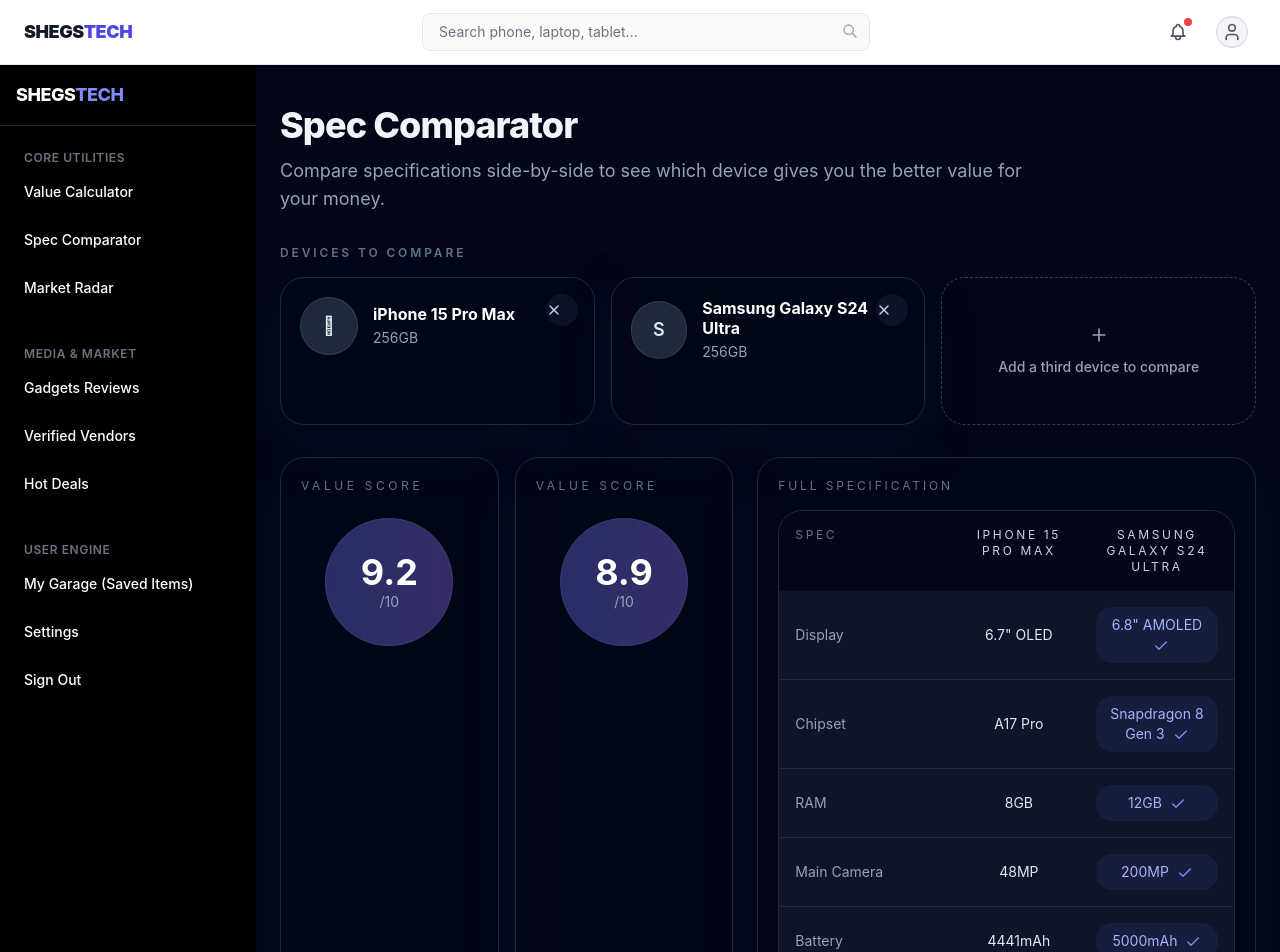
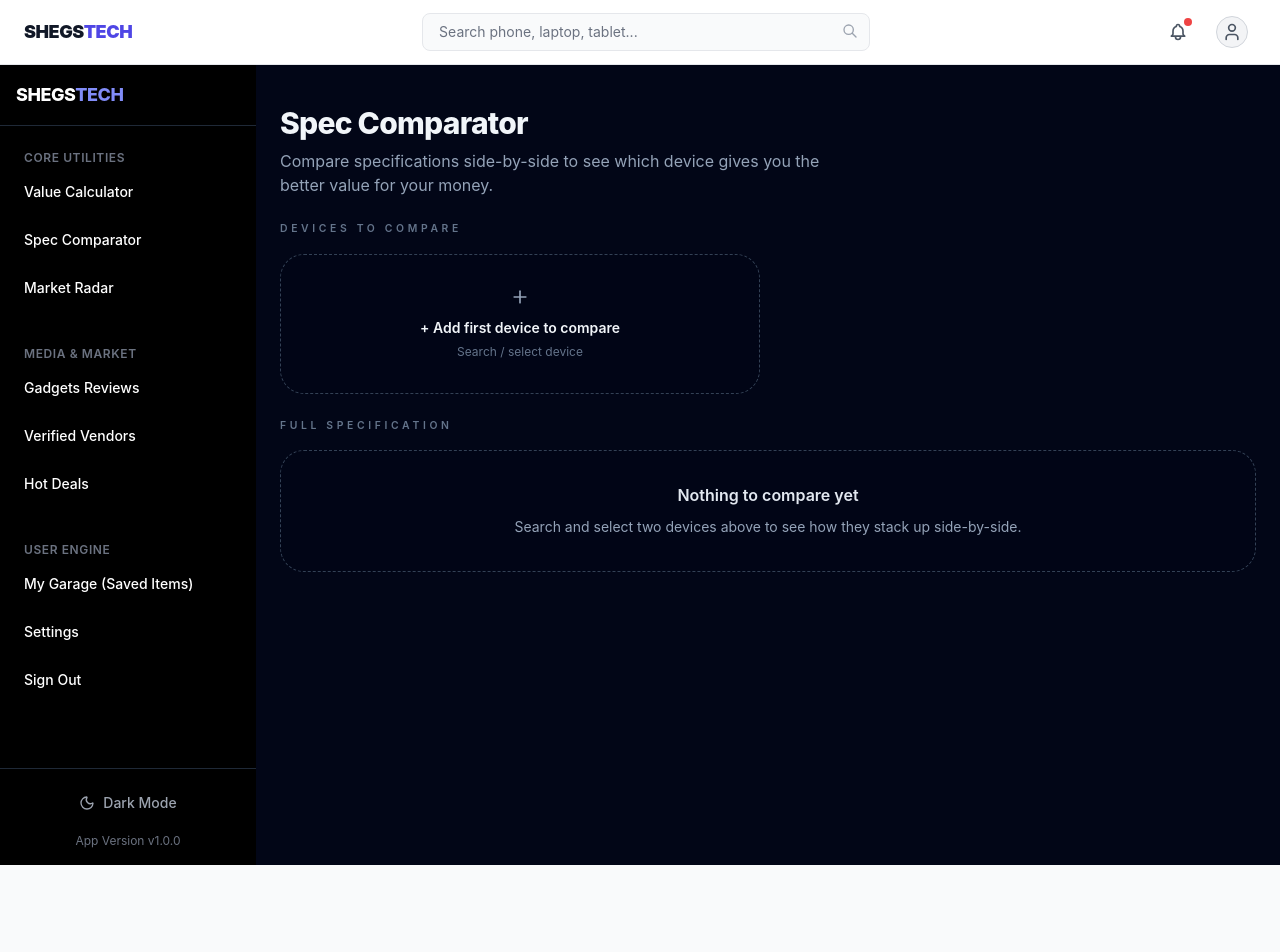
Before and after one commit to akinyemioluwaseun345-lgtm/shegstech-frontend, a Next.js app: page /spec-comparator in a window 1280 px wide. Shown: the top 952 px of the page. After the commit the page ends 865 px from the top, so only its background shows below. Built offline with nearby package versions, Linux system fonts and the light colour scheme.

Commit message:
feat: refactor spec comparator for mobile-first dynamic comparison

```diff
--- a/components/SpecComparator.tsx
+++ b/components/SpecComparator.tsx
@@ -186,55 +186,123 @@
 };
 
 export const SpecComparator: React.FC = () => {
-  const [selectedDevices, setSelectedDevices] = useState<Device[]>(defaultDevices);
+  const [selectedDevices, setSelectedDevices] = useState<Device[]>([]);
+  const [pickerSlot, setPickerSlot] = useState<number | null>(null);
+  const [pickerQuery, setPickerQuery] = useState('');
 
-  const handleRemoveDevice = (id: string) => {
-    setSelectedDevices((current) => current.filter((device) => device.id !== id));
+  const selectedCount = selectedDevices.length;
+  const nextAddText =
+    selectedCount === 0
+      ? '+ Add first device to compare'
+      : selectedCount === 1
+      ? '+ Add second device to compare'
+      : '+ Add third device to compare';
+
+  const availableDevices = allDevices.filter(
+    (device) => !selectedDevices.some((selected) => selected.id === device.id)
+  );
+
+  const filteredDevices = availableDevices.filter((device) => {
+    const query = pickerQuery.trim().toLowerCase();
+    if (!query) return true;
+    return (
+      device.name.toLowerCase().includes(query) ||
+      device.display.toLowerCase().includes(query) ||
+      device.chipset.toLowerCase().includes(query)
+    );
+  });
+
+  const handleRemoveDevice = (index: number) => {
+    setSelectedDevices((current) => current.filter((_, idx) => idx !== index));
   };
 
-  const handleAddDevice = () => {
-    const nextDevice = allDevices.find((device) => !selectedDevices.some((selected) => selected.id === device.id));
-    if (nextDevice) {
-      setSelectedDevices((current) => [...current, nextDevice]);
+  const handleStartPicker = (slotIndex: number) => {
+    setPickerSlot(slotIndex);
+    setPickerQuery('');
+  };
+
+  const handleSelectDevice = (device: Device) => {
+    if (pickerSlot === null) return;
+
+    setSelectedDevices((current) => {
+      const updated = [...current];
+      if (pickerSlot >= updated.length) {
+        updated.push(device);
+      } else {
+        updated[pickerSlot] = device;
       }
+      return updated;
+    });
+    setPickerSlot(null);
+  };
+
+  const getBestIndex = (row: SpecRow) => {
+    if (selectedDevices.length === 0) {
+      return -1;
+    }
+    let bestIndex = 0;
+    for (let idx = 1; idx < selectedDevices.length; idx += 1) {
+      const result = row.compare(selectedDevices[bestIndex], selectedDevices[idx]);
+      if (result === 'right') {
+        bestIndex = idx;
+      }
+    }
+    return bestIndex;
   };
 
   const hasComparison = selectedDevices.length >= 2;
-  const leftDevice = selectedDevices[0];
-  const rightDevice = selectedDevices[1];
+  const tableTemplate = selectedDevices.length > 0 ? `1.2fr repeat(${selectedDevices.length}, minmax(0,1fr))` : '1fr';
+  const tableMinWidth = 180 + selectedDevices.length * 180;
 
   return (
-    <div className="space-y-8 text-slate-100">
-      <div className="space-y-3">
-        <div className="text-4xl font-extrabold tracking-tight">Spec Comparator</div>
-        <p className="max-w-3xl text-slate-400 text-base sm:text-lg">
+    <div className="space-y-6 text-slate-100">
+      <div className="space-y-2">
+        <div className="text-3xl font-extrabold tracking-tight">Spec Comparator</div>
+        <p className="max-w-xl text-slate-400 text-sm leading-6 sm:text-base">
           Compare specifications side-by-side to see which device gives you the better value for your money.
         </p>
       </div>
 
       <section className="space-y-4">
-        <div className="text-xs font-semibold tracking-[0.24em] uppercase text-slate-500">Devices to compare</div>
-        <div className="grid grid-cols-1 gap-4 sm:grid-cols-3">
-          {selectedDevices.map((device) => (
+        <div className="text-[0.65rem] font-semibold uppercase tracking-[0.35em] text-slate-500">
+          Devices to compare
+        </div>
+        <div className="grid grid-cols-1 gap-4 sm:grid-cols-2">
+          {selectedDevices.map((device, index) => (
             <div
               key={device.id}
-              className="relative rounded-3xl border border-slate-800 bg-slate-950/90 p-5 shadow-[0_20px_50px_rgba(15,23,42,0.35)]"
+              className="rounded-3xl border border-slate-800 bg-slate-950/90 p-4 shadow-[0_16px_40px_rgba(15,23,42,0.35)]"
             >
-              <button
-                onClick={() => handleRemoveDevice(device.id)}
-                className="absolute right-4 top-4 h-8 w-8 rounded-full bg-slate-900/80 text-slate-300 hover:bg-slate-800 transition"
-                aria-label={`Remove ${device.name}`}
-              >
-                <X className="h-4 w-4" />
-              </button>
-              <div className="flex items-center gap-4">
-                <div className="flex h-14 w-14 items-center justify-center rounded-full bg-slate-800 text-lg font-semibold text-slate-200 ring-1 ring-slate-700">
+              <div className="flex items-start justify-between gap-3">
+                <div className="flex items-center gap-3">
+                  <div className="flex h-12 w-12 items-center justify-center rounded-2xl bg-slate-800 text-lg font-semibold text-slate-200 ring-1 ring-slate-700">
                     {device.logoText}
                   </div>
-                <div>
-                  <div className="text-base font-bold text-white leading-tight">{device.name}</div>
-                  <div className="text-sm text-slate-400 mt-1">{device.storage}</div>
+                  <div className="min-w-0">
+                    <div className="text-base font-bold text-white leading-snug">{device.name}</div>
+                    <div className="text-xs text-slate-400 mt-1">{device.storage}</div>
                   </div>
+                </div>
+                <div className="rounded-2xl bg-slate-800/90 px-3 py-2 text-right text-xs font-semibold text-indigo-300">
+                  {device.valueScore.toFixed(1)}/10
+                </div>
+              </div>
+
+              <div className="mt-4 flex flex-wrap gap-2">
+                <button
+                  type="button"
+                  onClick={() => handleStartPicker(index)}
+                  className="rounded-full border border-slate-700 bg-slate-900 px-3 py-2 text-xs font-semibold text-slate-100 transition hover:border-indigo-500 hover:text-indigo-300"
+                >
+                  Change device
+                </button>
+                <button
+                  type="button"
+                  onClick={() => handleRemoveDevice(index)}
+                  className="rounded-full border border-slate-700 bg-slate-900 px-3 py-2 text-xs font-semibold text-slate-100 transition hover:border-red-500 hover:text-red-300"
+                >
+                  Remove
+                </button>
               </div>
             </div>
           ))}
@@ -242,100 +310,138 @@
           {selectedDevices.length < 3 && (
             <button
               type="button"
-              onClick={handleAddDevice}
-              className="group flex min-h-[148px] flex-col items-center justify-center rounded-3xl border border-dashed border-slate-700 bg-slate-950/70 px-5 py-6 text-slate-400 transition hover:border-indigo-500 hover:text-indigo-300"
+              onClick={() => handleStartPicker(selectedDevices.length)}
+              className="group flex min-h-[140px] flex-col items-center justify-center rounded-3xl border border-dashed border-slate-700 bg-slate-950/70 px-4 py-6 text-slate-400 transition hover:border-indigo-500 hover:text-indigo-300"
             >
               <Plus className="h-5 w-5" />
-              <span className="mt-3 text-sm font-medium">Add a third device to compare</span>
+              <span className="mt-3 text-sm font-semibold leading-tight text-slate-100 text-center">
+                {nextAddText}
+              </span>
+              <span className="mt-2 text-xs text-slate-500">Search / select device</span>
             </button>
           )}
         </div>
       </section>
 
-      <section className="grid gap-6 xl:grid-cols-[1fr_1.1fr]">
-        <div className="grid grid-cols-1 gap-4 sm:grid-cols-2">
-          {selectedDevices.slice(0, 2).map((device) => (
-            <div
+      {pickerSlot !== null && (
+        <section className="space-y-3 rounded-3xl border border-slate-800 bg-slate-950/95 p-4 shadow-[0_16px_40px_rgba(15,23,42,0.35)]">
+          <div className="flex flex-col gap-3 sm:flex-row sm:items-center sm:justify-between">
+            <div>
+              <div className="text-xs uppercase tracking-[0.3em] text-slate-500">Select device</div>
+              <div className="text-sm font-semibold text-slate-100">Choose a phone for slot {pickerSlot + 1}</div>
+            </div>
+            <button
+              type="button"
+              onClick={() => {
+                setPickerSlot(null);
+                setPickerQuery('');
+              }}
+              className="rounded-full bg-slate-900 px-3 py-1 text-xs font-semibold text-slate-300 transition hover:bg-slate-800"
+            >
+              Cancel
+            </button>
+          </div>
+
+          <div className="rounded-3xl border border-slate-800 bg-slate-900 px-3 py-3">
+            <input
+              value={pickerQuery}
+              onChange={(event) => setPickerQuery(event.target.value)}
+              placeholder="Search devices"
+              className="w-full rounded-2xl border border-slate-800 bg-slate-950 px-3 py-2 text-sm text-slate-100 placeholder:text-slate-500 outline-none focus:border-indigo-500 focus:ring-1 focus:ring-indigo-500"
+            />
+          </div>
+
+          <div className="grid grid-cols-1 gap-3">
+            {filteredDevices.length > 0 ? (
+              filteredDevices.map((device) => (
+                <button
                   key={device.id}
-              className="rounded-3xl border border-slate-800 bg-slate-950/90 p-5 shadow-[0_20px_50px_rgba(15,23,42,0.35)]"
+                  type="button"
+                  onClick={() => handleSelectDevice(device)}
+                  className="rounded-3xl border border-slate-800 bg-slate-900 px-4 py-4 text-left text-sm text-slate-100 transition hover:border-indigo-500 hover:bg-slate-950"
                 >
-              <div className="text-xs uppercase tracking-[0.3em] text-slate-500">Value Score</div>
-              <div className="mt-6 flex items-center justify-center">
-                <div className="relative flex h-32 w-32 items-center justify-center rounded-full bg-slate-900">
-                  <div className="absolute inset-0 rounded-full border border-slate-800" />
-                  <div className="absolute inset-0 rounded-full bg-gradient-to-r from-indigo-500 to-violet-500 opacity-30" />
-                  <div className="relative flex flex-col items-center justify-center text-center">
-                    <div className="text-4xl font-bold text-white">{device.valueScore.toFixed(1)}</div>
-                    <div className="text-sm text-slate-400">/10</div>
+                  <div className="flex items-center justify-between gap-3">
+                    <div>
+                      <div className="text-sm font-semibold text-white">{device.name}</div>
+                      <div className="mt-1 text-xs text-slate-400">{device.storage} • {device.display}</div>
+                    </div>
+                    <div className="rounded-full bg-slate-800 px-3 py-1 text-xs text-slate-300">
+                      {device.valueScore.toFixed(1)}/10
                     </div>
                   </div>
+                </button>
+              ))
+            ) : (
+              <div className="rounded-3xl border border-slate-800 bg-slate-900 px-4 py-6 text-sm text-slate-400">
+                No matching devices found.
               </div>
+            )}
           </div>
-          ))}
+        </section>
+      )}
+
+      <section className="space-y-4">
+        <div className="text-[0.65rem] font-semibold uppercase tracking-[0.35em] text-slate-500">
+          Full specification
         </div>
 
-        <div className="rounded-3xl border border-slate-800 bg-slate-950/90 p-5 shadow-[0_20px_50px_rgba(15,23,42,0.35)]">
-          <div className="mb-4 text-xs uppercase tracking-[0.24em] text-slate-500">Full Specification</div>
-          {hasComparison ? (
-            <>
-              <div className="overflow-hidden rounded-3xl border border-slate-800 bg-slate-900/95">
-                <div className="grid grid-cols-[1.2fr_1fr_1fr] gap-4 bg-slate-950/95 px-4 py-4 text-xs uppercase tracking-[0.22em] text-slate-500">
+        {selectedDevices.length === 0 ? (
+          <div className="rounded-3xl border border-dashed border-slate-700 bg-slate-950/70 p-8 text-center text-slate-400">
+            <div className="text-base font-semibold text-slate-200">Nothing to compare yet</div>
+            <p className="mt-2 text-sm leading-6">Search and select two devices above to see how they stack up side-by-side.</p>
+          </div>
+        ) : (
+          <div className="overflow-x-auto rounded-3xl border border-slate-800 bg-slate-950/90 p-1 shadow-[0_16px_40px_rgba(15,23,42,0.35)]">
+            <div className="min-w-full" style={{ minWidth: `${tableMinWidth}px` }}>
+              <div
+                className="grid gap-4 rounded-3xl bg-slate-900 px-4 py-4 text-xs uppercase tracking-[0.2em] text-slate-500"
+                style={{ gridTemplateColumns: tableTemplate }}
+              >
                 <span>Spec</span>
-                  <span className="text-center text-slate-300">{leftDevice.name}</span>
-                  <span className="text-center text-slate-300">{rightDevice.name}</span>
+                {selectedDevices.map((device) => (
+                  <span key={device.id} className="text-center text-slate-300">
+                    {device.name}
+                  </span>
+                ))}
               </div>
               <div className="divide-y divide-slate-800">
                 {specRows.map((row) => {
-                    const best = row.compare(leftDevice, rightDevice);
+                  const bestIndex = getBestIndex(row);
                   return (
                     <div
                       key={row.label}
-                        className="grid grid-cols-[1.2fr_1fr_1fr] gap-4 px-4 py-4 items-center text-sm text-slate-200"
+                      className="grid gap-4 px-4 py-4 items-center text-sm text-slate-200"
+                      style={{ gridTemplateColumns: tableTemplate }}
                     >
                       <span className="text-slate-400">{row.label}</span>
+                      {selectedDevices.map((device, index) => (
                         <span
+                          key={device.id}
                           className={`rounded-2xl px-3 py-2 text-center transition ${
-                            best === 'left' ? 'bg-indigo-500/10 text-indigo-300' : ''
+                            index === bestIndex ? 'bg-indigo-500/10 text-indigo-300' : ''
                           }`}
                         >
-                          {formatSpecValue(leftDevice, row.key)}
-                          {best === 'left' ? <Check className="inline-block ml-2 h-4 w-4 text-indigo-400" /> : null}
+                          {formatSpecValue(device, row.key)}
+                          {index === bestIndex ? (
+                            <Check className="inline-block ml-2 h-4 w-4 text-indigo-400" />
+                          ) : null}
                         </span>
-                        <span
-                          className={`rounded-2xl px-3 py-2 text-center transition ${
-                            best === 'right' ? 'bg-indigo-500/10 text-indigo-300' : ''
-                          }`}
-                        >
-                          {formatSpecValue(rightDevice, row.key)}
-                          {best === 'right' ? <Check className="inline-block ml-2 h-4 w-4 text-indigo-400" /> : null}
-                        </span>
+                      ))}
                     </div>
                   );
                 })}
               </div>
             </div>
-              <div className="mt-4 flex items-center gap-2 text-sm text-slate-400">
-                <Circle className="h-4 w-4 text-indigo-400" />
-                <span>highlighted = better spec in that row</span>
-              </div>
-            </>
-          ) : (
-            <div className="rounded-3xl border border-dashed border-slate-700 bg-slate-950/70 p-10 text-center text-slate-400">
-              <div className="text-lg font-semibold text-slate-200">Nothing to compare yet</div>
-              <p className="mt-3 text-sm text-slate-400">
-                Search and select two devices above to see how they stack up side-by-side.
-              </p>
           </div>
         )}
-        </div>
       </section>
 
       {hasComparison && (
         <div className="grid gap-3 sm:grid-cols-2">
-          <button className="rounded-full border border-indigo-500/60 bg-transparent px-6 py-3 text-sm font-semibold text-indigo-300 transition hover:bg-indigo-500/10">
+          <button className="rounded-full border border-indigo-500/60 bg-transparent px-5 py-3 text-sm font-semibold text-indigo-300 transition hover:bg-indigo-500/10">
             Buy from SHEGSTECH
           </button>
-          <button className="rounded-full border border-indigo-500/60 bg-transparent px-6 py-3 text-sm font-semibold text-indigo-300 transition hover:bg-indigo-500/10">
+          <button className="rounded-full border border-indigo-500/60 bg-transparent px-5 py-3 text-sm font-semibold text-indigo-300 transition hover:bg-indigo-500/10">
             Buy from SHEGSTECH
           </button>
         </div>
```
Lines whose indentation alone changed are shown as unchanged.
